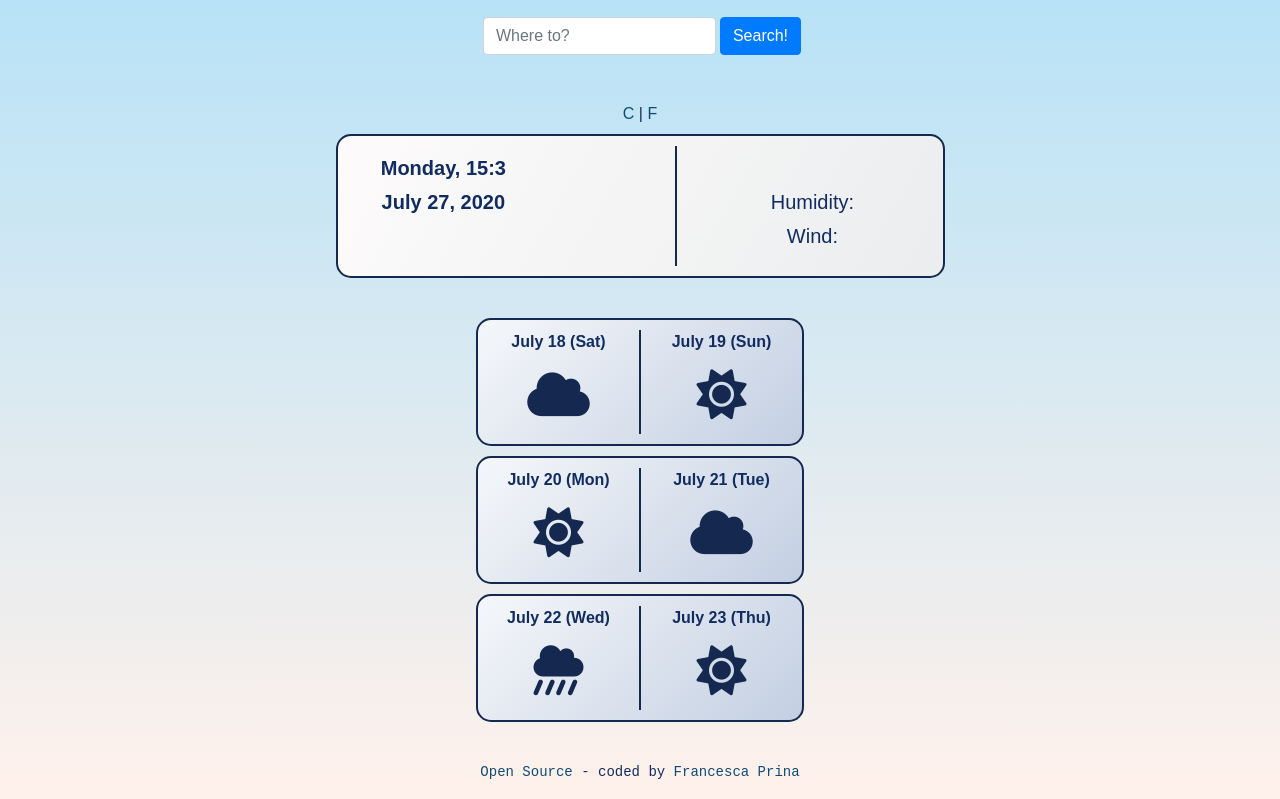
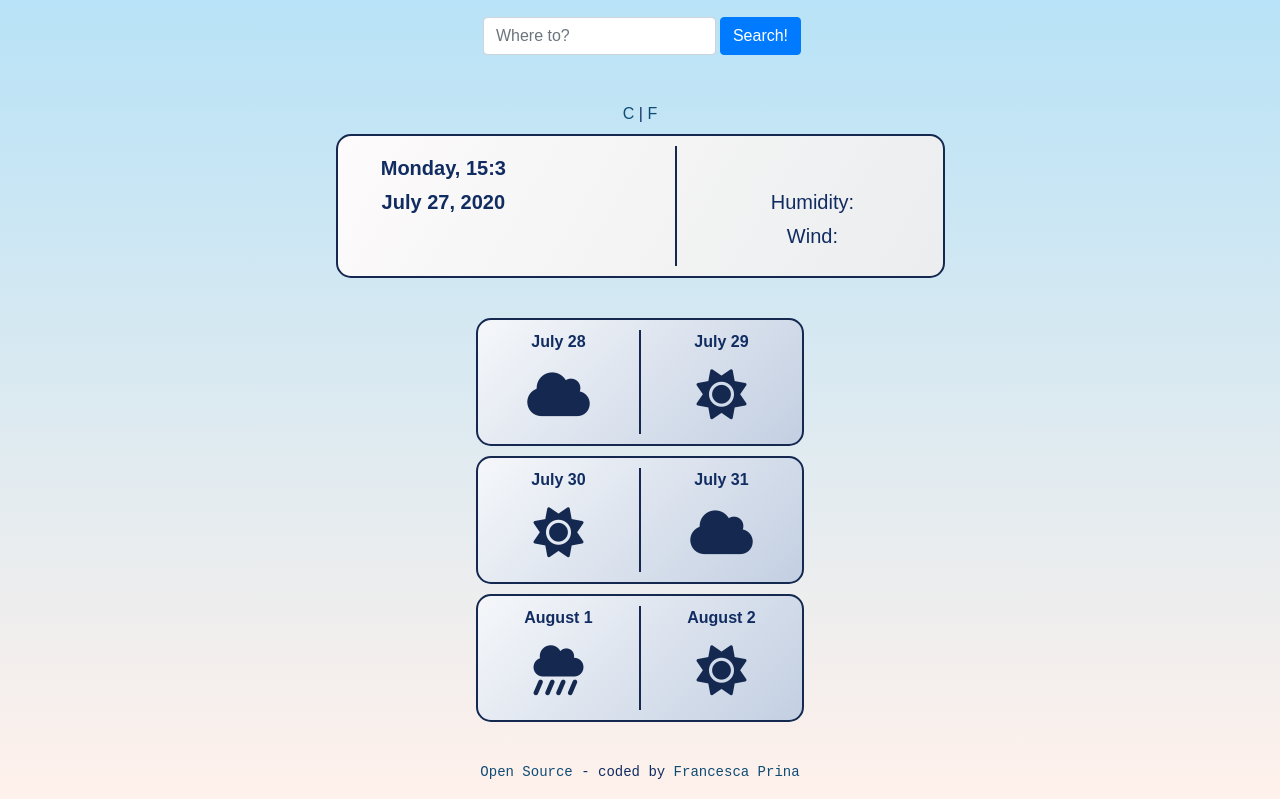
Before and after one commit to Frankie-Ciancy/New_Weather_App, a plain HTML site: page index.html in a window 1280 px wide. Shown: the part 137-936 px from the top of the page. Drawn offline with nearby package versions, Linux system fonts and the light colour scheme; a web font is replaced by a local one.

Commit message:
Future weather switches months
Future days now have the correct month and date after the end of the current month

```diff
--- a/index.html
+++ b/index.html
@@ -98,35 +98,35 @@
       <section class="weather-future">
         <div class="row future-two-days">
           <div class="col future-one-day">
-            <p>July 18 (Sat)</p>
+            <p id="one-day-more">July 18 (Sat)</p>
             <i class="fas fa-cloud icon"></i>
           </div>
           <div class="col future-one-day rx-side">
-            <p>July 19 (Sun)</p>
+            <p id="two-days-more">July 19 (Sun)</p>
 
             <i class="fas fa-sun icon"></i>
           </div>
         </div>
         <div class="row future-two-days">
           <div class="col future-one-day">
-            <p>July 20 (Mon)</p>
+            <p id="three-days-more">July 20 (Mon)</p>
 
             <i class="fas fa-sun icon"></i>
           </div>
           <div class="col future-one-day rx-side">
-            <p>July 21 (Tue)</p>
+            <p id="four-days-more">July 21 (Tue)</p>
 
             <i class="fas fa-cloud icon"></i>
           </div>
         </div>
         <div class="row future-two-days">
           <div class="col future-one-day">
-            <p>July 22 (Wed)</p>
+            <p id="five-days-more">July 22 (Wed)</p>
 
             <i class="fas fa-cloud-showers-heavy icon"></i>
           </div>
           <div class="col future-one-day rx-side">
-            <p>July 23 (Thu)</p>
+            <p id="six-days-more">July 23 (Thu)</p>
 
             <i class="fas fa-sun icon"></i>
           </div>
--- a/src/index.js
+++ b/src/index.js
@@ -39,7 +39,6 @@ function searchAPI(searchedCity) {
 function displayCurrentTemp(response) {
   let temp = Math.round(response.data.main.temp);
   todayTemp.innerHTML = `${temp}°C`;
-  // chooseUnit();
 }
 function displayCurrentHumidity(response) {
   let humidity = Math.round(response.data.main.humidity);
@@ -89,6 +88,8 @@ function setDateNow() {
   let getYear = now.getFullYear();
   let dateNow = document.querySelector("#date-now");
   dateNow.innerHTML = `${months[getMonth]} ${getDate}, ${getYear}`;
+  displayFuturePlusOne(months, getMonth, getDate, getYear);
+  // checkMonth(monthName, getDate, getYear);
 }
 ////definitions
 
@@ -100,7 +101,7 @@ let unitSwitch = document.querySelector("#unit-switch");
 let apiKey = "d0374efc7dd8f24099f54d563eb3c31c";
 
 ///call functions
-setTodayData();
+
 ////////////////////////////////////////////////////////////////////////////////
 ////click buttons
 discernButton();
@@ -206,6 +207,104 @@ function displayCurrentIcon(response) {
     `<i class="far fa-snowflake"></i>`,
     `<i class="fas fa-smog"></i>`,
   ];
-  console.log(response.data);
   todayIcon.innerHTML = iconSet[iconRetrievalNumber];
 }
+///////// future icons
+
+function checkMonth(months, getMonth, getDate, getYear, previousMonthDays) {
+  let monthName = months[getMonth];
+  let count = 0;
+  let thirtyOneDaysMonths = {
+    January: 0,
+    March: 1,
+    May: 2,
+    July: 3,
+    August: 4,
+    October: 5,
+    December: 6,
+  };
+
+  let thirtyOneDays = Array(32)
+    .fill()
+    .map((x, i) => i);
+
+  let thirtyDaysMonths = ["April", "June", "September", "November"];
+  if (
+    thirtyOneDaysMonths[monthName] !== undefined &&
+    thirtyOneDays[getDate] !== undefined ///defining 31 day months
+  ) {
+  } else if (
+    thirtyDaysMonths[monthName] !== undefined && ////defining thirty day months
+    thirtyOneDays[getDate + 1] !== undefined
+  ) {
+  } else if (
+    getYear / 4 !== undefined &&
+    thirtyOneDays[getDate + 2] !== undefined ///defining february on leap years
+  ) {
+  } else if (thirtyOneDays[getDate + 3] !== undefined) {
+    //// defining february not on leap years
+  } else {
+    monthName = months[getMonth + 1];
+
+    if (
+      thirtyOneDaysMonths[monthName] !== undefined ///defining 31 day months
+    ) {
+      getDate = getDate - 31;
+    } else if (thirtyDaysMonths[monthName] !== undefined) {
+      getDate = getDate - 30;
+    } else if (
+      getYear / 4 !==
+      undefined ///defining february on leap years
+    ) {
+      getDate = getDate - 29;
+    } else {
+      getDate - 28;
+    }
+  }
+  return (futuredate = {
+    date: getDate,
+    month: monthName,
+  });
+}
+
+function dude(count) {
+  count = count + 1;
+  return count;
+}
+
+function displayFuturePlusOne(months, getMonth, getDate, getYear) {
+  let oneDayMore = document.querySelector("#one-day-more");
+  let twoDaysMore = document.querySelector("#two-days-more");
+  let threeDaysMore = document.querySelector("#three-days-more");
+  let fourDaysMore = document.querySelector("#four-days-more");
+  let fiveDaysMore = document.querySelector("#five-days-more");
+  let sixDaysMore = document.querySelector("#six-days-more");
+  let i;
+
+  for (i = 0; i < 6; i++) {
+    let previousMonthDays = i;
+    getDate = getDate + 1;
+    let checkMonthCalls = i;
+    checkMonth(
+      months,
+      getMonth,
+      getDate,
+      getYear,
+      i,
+      checkMonthCalls,
+      previousMonthDays
+    );
+    let futuredisplays = [
+      oneDayMore,
+      twoDaysMore,
+      threeDaysMore,
+      fourDaysMore,
+      fiveDaysMore,
+      sixDaysMore,
+    ];
+
+    futuredisplays[i].innerHTML = `${futuredate.month} ${futuredate.date}`;
+  }
+}
+
+setTodayData();
```
